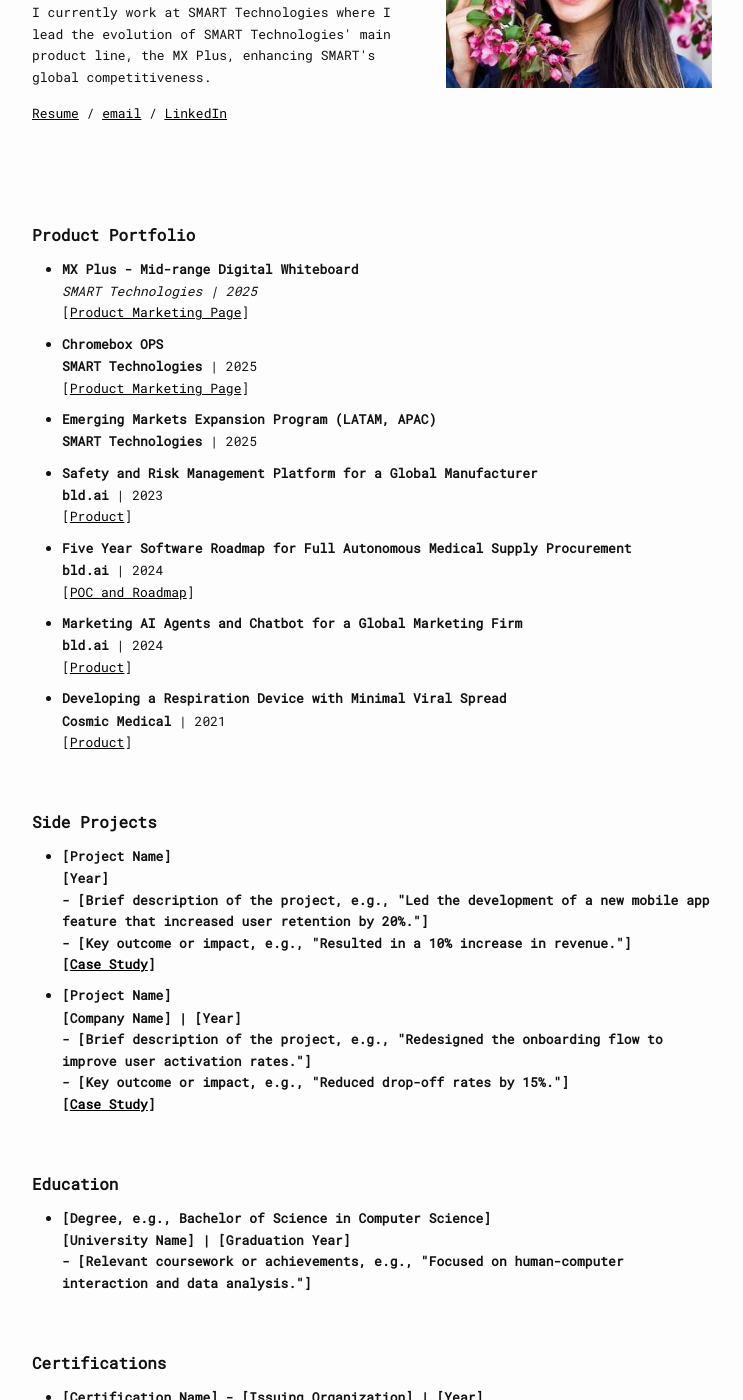
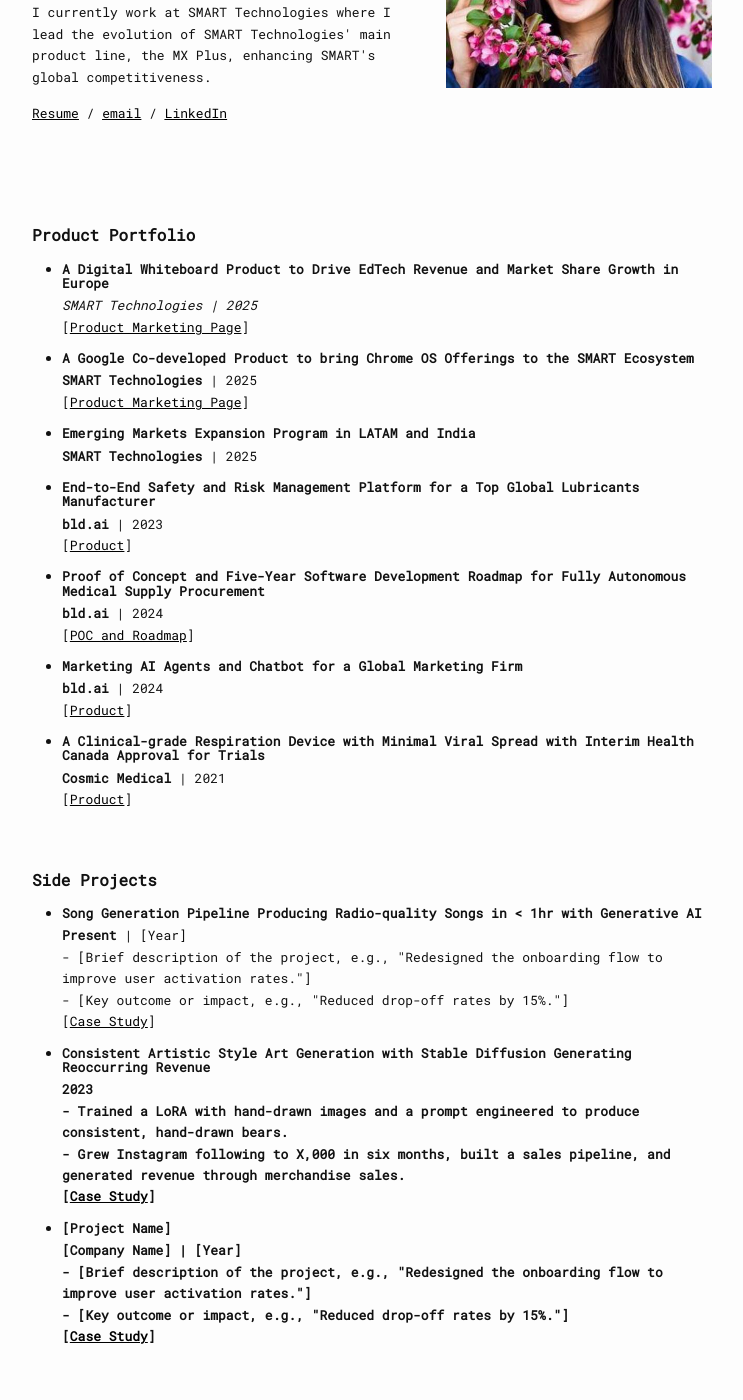
Before and after one commit to amywanwu/amywanwu.github.io, a Jekyll site: the page built from index.html, in a window 1280 px wide and 1400 px high, scrolled down 327 px. Shown: the whole window, without its empty margins (268-1011 px from the left). Built offline with Jekyll 4.4.1, drawn with Linux system fonts in a browser that asks for light colours.

Commit message:
Update index.html

```diff
--- a/index.html
+++ b/index.html
@@ -71,26 +71,26 @@
 <h2>Product Portfolio</h2>
 <ul>
     <li>
-        <h4>MX Plus - Mid-range Digital Whiteboard</h4>
+        <h4>A Digital Whiteboard Product to Drive EdTech Revenue and Market Share Growth in Europe</h4>
         <i>SMART Technologies | 2025</i><br>
         [<a href="[project link]">Product Marketing Page</a>]
     </li>
     <li>
-        <h4>Chromebox OPS</h4>
+        <h4>A Google Co-developed Product to bring Chrome OS Offerings to the SMART Ecosystem</h4>
         <strong>SMART Technologies</strong> | 2025<br>
         [<a href="[project link]">Product Marketing Page</a>]
     </li>
     <li>
-        <h4>Emerging Markets Expansion Program (LATAM, APAC)</h4>
+        <h4>Emerging Markets Expansion Program in LATAM and India</h4>
         <strong>SMART Technologies</strong> | 2025<br>
     </li>
     <li>
-        <h4>Safety and Risk Management Platform for a Global Manufacturer</h4>
+        <h4>End-to-End Safety and Risk Management Platform for a Top Global Lubricants Manufacturer</h4>
         <strong>bld.ai</strong> | 2023<br>
         [<a href="[project link]">Product</a>]
     </li>
     <li>
-        <h4>Five Year Software Roadmap for Full Autonomous Medical Supply Procurement</h4>
+        <h4> Proof of Concept and Five-Year Software Development Roadmap for Fully Autonomous Medical Supply Procurement</h4>
         <strong>bld.ai</strong> | 2024<br>
         [<a href="[project link]">POC and Roadmap</a>]
     </li>
@@ -100,9 +100,9 @@
         [<a href="[project link]">Product</a>]
     </li>
     <li>
-        <h4>Developing a Respiration Device with Minimal Viral Spread</h4>
+        <h4>A Clinical-grade Respiration Device with Minimal Viral Spread with Interim Health Canada Approval for Trials</h4>
         <strong>Cosmic Medical</strong> | 2021<br>
-        [<a href="[project link]">Product</a>]
+        [<a href="https://www.cosmicmedical.ca/bubble-helmet">Product</a>]
     </li>
 
 </ul>
@@ -118,10 +118,17 @@
 <h2>Side Projects</h2>
 <ul>
     <li>
-        <h4>[Project Name]</h4>
-        <strong>[Year]<br>
-        - [Brief description of the project, e.g., "Led the development of a new mobile app feature that increased user retention by 20%."]<br>
-        - [Key outcome or impact, e.g., "Resulted in a 10% increase in revenue."]<br>
+        <h4>Song Generation Pipeline Producing Radio-quality Songs in < 1hr with Generative AI</h4>
+        <strong>Present</strong> | [Year]<br>
+        - [Brief description of the project, e.g., "Redesigned the onboarding flow to improve user activation rates."]<br>
+        - [Key outcome or impact, e.g., "Reduced drop-off rates by 15%."]<br>
+        [<a href="[project link]">Case Study</a>]
+    </li>
+    <li>
+        <h4>Consistent Artistic Style Art Generation with Stable Diffusion Generating Reoccurring Revenue</h4>
+        <strong>2023<br>
+        - Trained a LoRA with hand-drawn images and a prompt engineered to produce consistent, hand-drawn bears.<br>
+        - Grew Instagram following to X,000 in six months, built a sales pipeline, and generated revenue through merchandise sales.<br>
         [<a href="[project link]">Case Study</a>]
     </li>
     <li>
```
